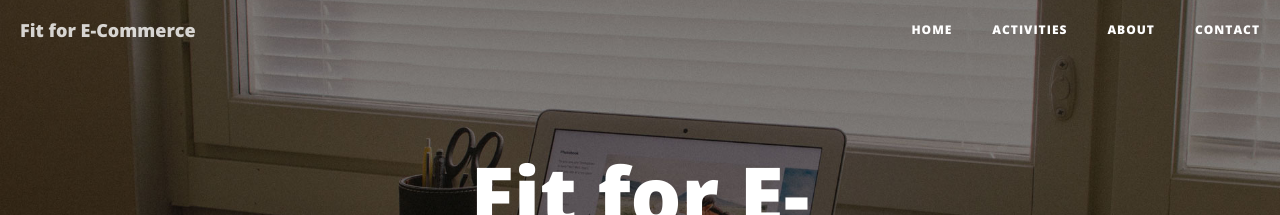
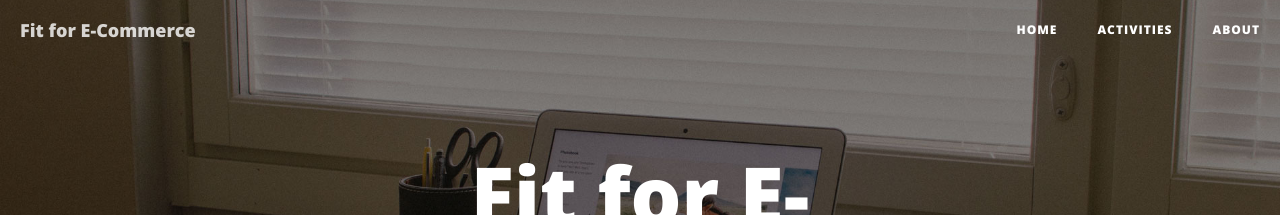
Before and after one commit to fitforecommerce/fitforecommerce.github.io, a Jekyll site: the page built from index.html, in a window 1280 px wide. Shown: the top 215 px of the page. Built offline with Jekyll 4.4.1, drawn with Linux system fonts in a browser that asks for light colours; nearby versions of some CDN libraries; the list of posts is cut into pages by our own code.

Commit message:
deactivate contact

```diff
--- a/_includes/nav.html
+++ b/_includes/nav.html
@@ -24,9 +24,6 @@
                 <li>
                     <a href="{{ site.baseurl }}/about">About</a>
                 </li>
-                <li>
-                    <a href="{{ site.baseurl }}/contact">Contact</a>
-                </li>
             </ul>
         </div>
         <!-- /.navbar-collapse -->
```
